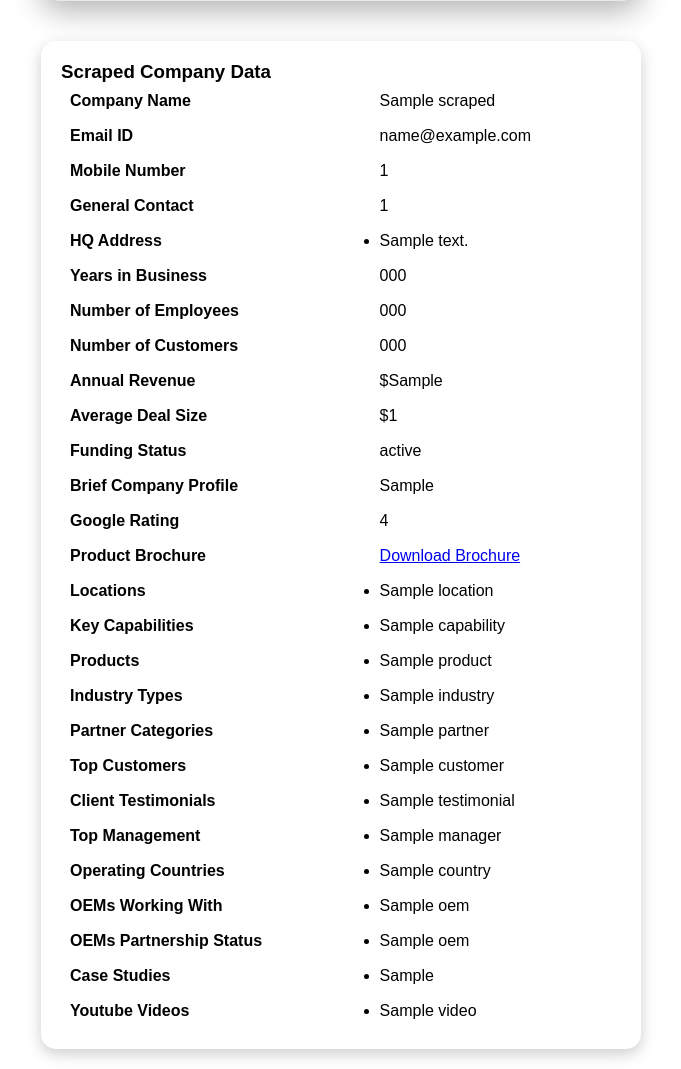
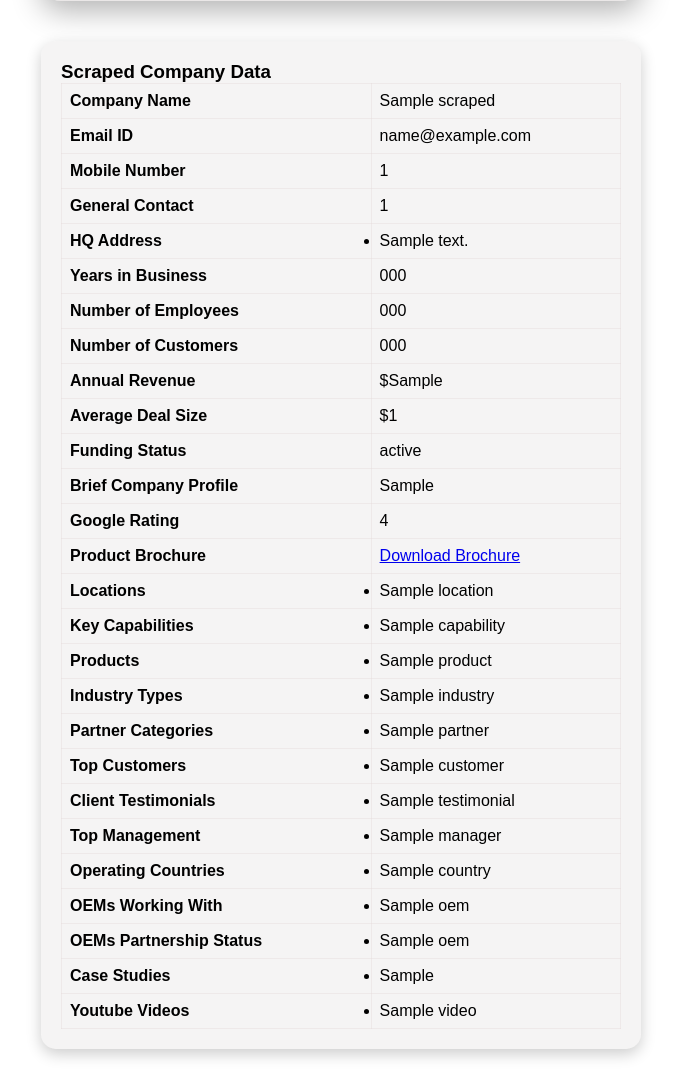
Before and after one commit to dev-jarial/ICP, a Django app: template company/templates/company/company_form.html in a window 1280 px wide. Shown: the part 280-1349 px from the top of the page, without its empty margins (299-980 px from the left). Run offline with Django 5.2, Linux system fonts and the light colour scheme; tables that the repository leaves empty hold one stand-in row (values such as "Sample post"); the template is opened without the code that fills it: values that come from a table or form of the project are taken from there, most other values are stand-ins (such as "Sample title", 1, 10 or a date in 2020); data that the repository does not hold is empty; parts of the project's set-up code (start-up, migrations or seed data) failed here and were passed over.

Commit message:
output container background color

```diff
--- a/company/templates/company/company_form.html
+++ b/company/templates/company/company_form.html
@@ -175,7 +175,7 @@
 
     /* Scraped Data Output */
     .output-container {
-        background: rgba(255, 255, 255, 0.1);
+        background: rgba(158, 151, 151, 0.1);
         backdrop-filter: blur(10px);
         border-radius: 15px;
         padding: 20px;
@@ -194,7 +194,7 @@
 
     .data-table th,
     .data-table td {
-        border: 1px solid rgba(255, 255, 255, 0.3);
+        border: 1px solid rgba(220, 210, 210, 0.3);
         padding: 8px;
         text-align: left;
         color: rgb(0, 0, 0);
```
